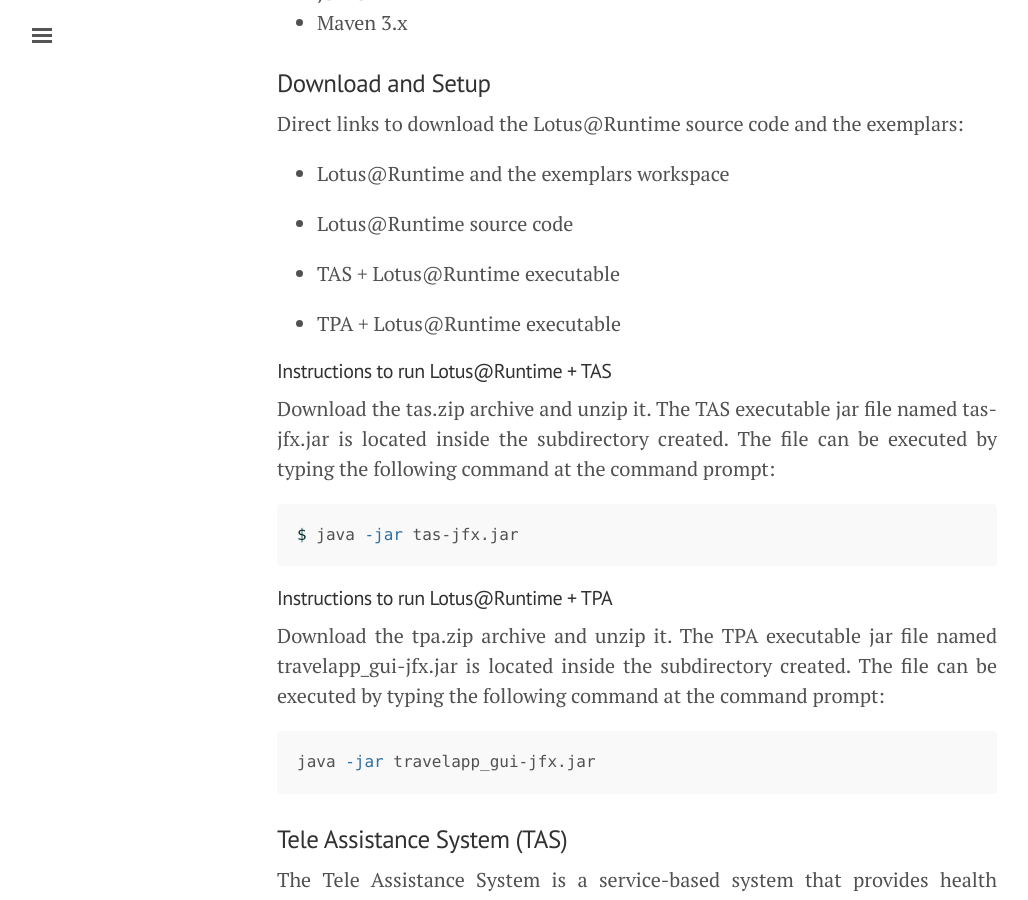
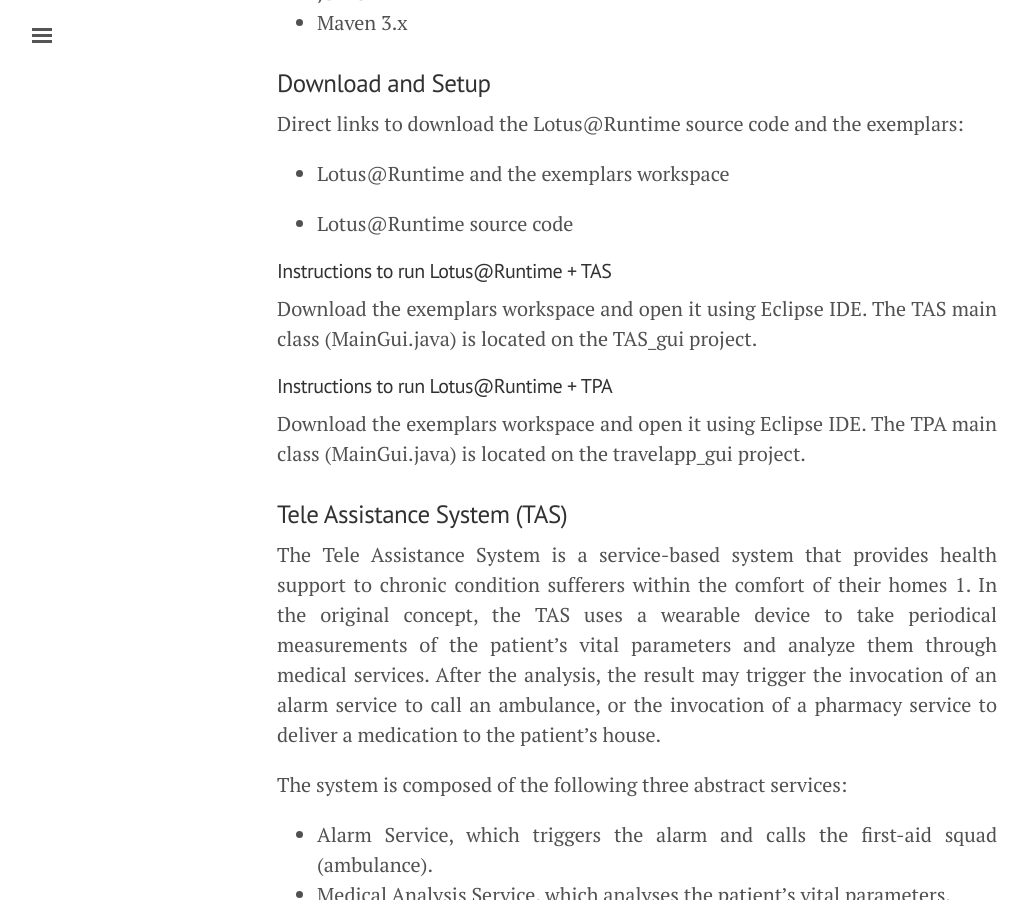
Before and after one commit to davimonteiro/davimonteiro.github.io, a Jekyll site: the page built from _posts/2017-01-17-lotus-at-runtime.md, in a window 1280 px wide and 900 px high, scrolled down 1468 px. Shown: the whole window, without its empty margins (3-1031 px from the left). Built offline with Jekyll 4.4.1, drawn with Linux system fonts in a browser that asks for light colours; nearby versions of some CDN libraries; a style sheet for code colours, icons or effects is not loaded.

Commit message:
Update the post about Lotus@Runtime

````diff
--- a/_posts/2017-01-17-lotus-at-runtime.md
+++ b/_posts/2017-01-17-lotus-at-runtime.md
@@ -25,31 +25,17 @@
 ### Download and Setup
 Direct links to download the Lotus@Runtime source code and the exemplars:
 
-  - [Lotus@Runtime and the exemplars workspace](https://www.dropbox.com/s/gdq3nvxru2xnkn1/workspace-exemplar.zip)
+  - [Lotus@Runtime and the exemplars workspace](http://drops.dagstuhl.de/opus/volltexte/2017/7145/artifact/DARTS-3-1-7-artifact-d3c770ee9a970bb96b152ba72dde6120.tgz)
 
   - [Lotus@Runtime source code](https://github.com/davimonteiro/lotus-runtime/archive/master.zip)
 
-  - [TAS + Lotus@Runtime executable](https://www.dropbox.com/s/6bn3a9jti49ujmc/tas.zip)
-
-  - [TPA + Lotus@Runtime executable](https://www.dropbox.com/s/u57ium1j7kvwo71/tpa.zip)
-
-
 ##### Instructions to run Lotus@Runtime + TAS
 
-Download the [tas.zip](https://www.dropbox.com/s/6bn3a9jti49ujmc/tas.zip) archive and unzip it. The TAS executable jar file named tas-jfx.jar is located inside the subdirectory created. The file can be executed by typing the following command at the command prompt:
-
-``` sh
-$ java -jar tas-jfx.jar
-```
-
+Download the [exemplars workspace](http://drops.dagstuhl.de/opus/volltexte/2017/7145/artifact/DARTS-3-1-7-artifact-d3c770ee9a970bb96b152ba72dde6120.tgz) and open it using Eclipse IDE. The TAS main class (MainGui.java) is located on the TAS_gui project.
 
 ##### Instructions to run Lotus@Runtime + TPA
 
-Download the [tpa.zip](https://www.dropbox.com/s/u57ium1j7kvwo71/tpa.zip) archive and unzip it. The TPA executable jar file named travelapp_gui-jfx.jar is located inside the subdirectory created. The file can be executed by typing the following command at the command prompt:
-
-```sh
-java -jar travelapp_gui-jfx.jar
-```
+Download the [exemplars workspace](http://drops.dagstuhl.de/opus/volltexte/2017/7145/artifact/DARTS-3-1-7-artifact-d3c770ee9a970bb96b152ba72dde6120.tgz) and open it using Eclipse IDE. The TPA main class (MainGui.java) is located on the travelapp_gui project.
 
 
 ### Tele Assistance System (TAS)
````
